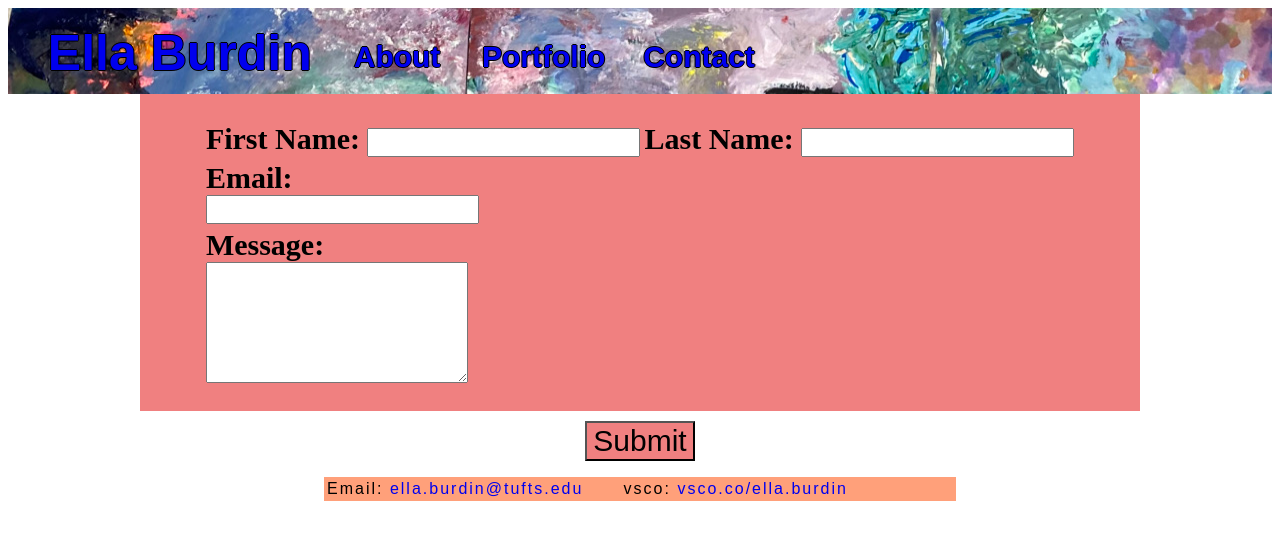
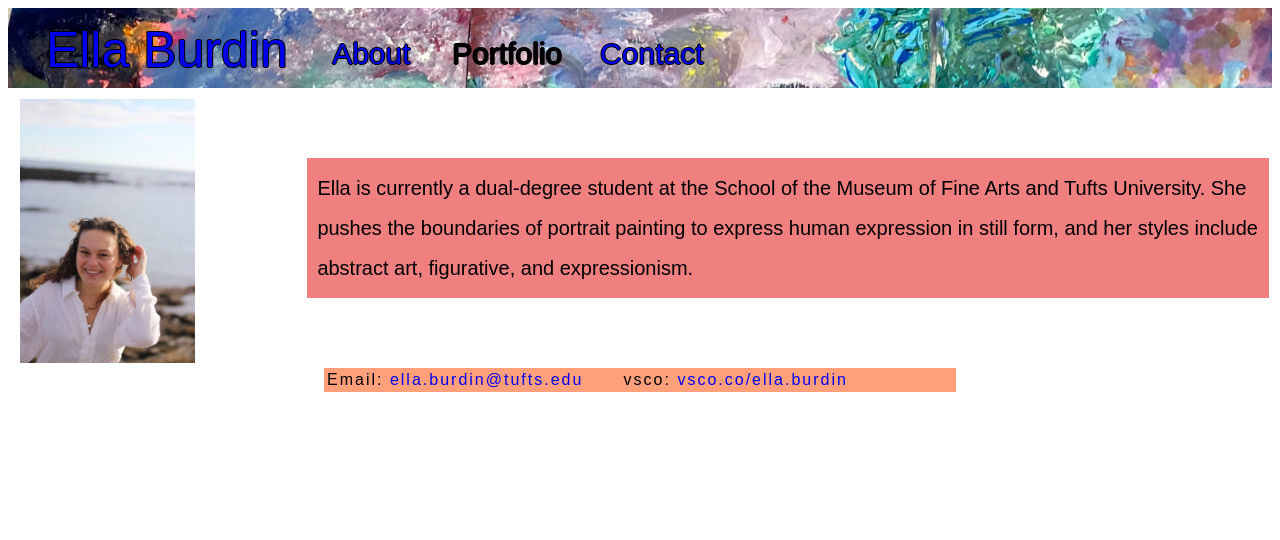
Before and after one commit to VeraYChoi/WebProgramming, a plain HTML site: page contact.html in a window 1280 px wide. Drawn offline with Linux system fonts and the light colour scheme.

Commit message:
Update contact.html

```diff
--- a/contact.html
+++ b/contact.html
@@ -1,99 +1,92 @@
 <html>
 <head>
 	<link rel="stylesheet" type="text/css" href="style.css">
+	<title>About Ella Burdin</title>
 	<meta name=‘viewport’ content=“width=device-width, initial-scale=1”>
-	<title>Contact Ella Burdin</title>
-</head>
-<style>
-	#headtable {
-		max-width: 100%;
-		width: 100%;
-		text-decoration: none;
-	}
-	.name {
-		font-family: serif;
-		display: inline-block;
-		font-size: 30px;
+
+	<style type="text/css">
+		#bio {
+			display: inline-block;
+			max-width: 100%;
+			width: auto;
+			margin-right: auto;
+			margin-left: auto;
+			font-family: fantasy;
+			font-size: 20px;
+			background-color: lightcoral;
+			line-height: 40px;
+			padding: 10px;
+			vertical-align: top;
+		}
+		img
+		{
+		max-width: 60%;
 		width: auto;
-	}
-	.box {
-		display: inline-block;
-		font-size: 20px;
-		width: auto;
-	}
-	#info {
-		background-color: lightcoral;
+		max-height: 50%;
+		height: auto;
+		display: inline;
+		padding-left: 3%;
+		padding-bottom: 1%;
+		padding-right: 0px;
+		margin-right: 0px;
+		padding-top: 3%;
+		}
+		@media (max-width: 700px) {
+		img {
 		max-width: 100%;
 		width: auto;
-		padding-left: 5%;
-		padding-right: 5%;
-		padding-bottom: 2%;
-		padding-top: 2%;
-		margin-left:auto;
-		margin-right: auto;
-		font-size: 30px;
-		text-align: left;
-	}
-	#submit {
-		font-family: fantasy;
-		font-size: 30px;
-		background-color: lightcoral;
+		height: auto;
 		display: block;
-		margin-top: 10px;
-		margin-right: auto;
-		margin-left: auto;
-	}
-</style>
+		padding-left: 1%;
+		padding-bottom: 1%;
+		padding-right: 1%;
+		}
+		#bio {
+			display: block;
+			max-width: 100%;
+			width: 100%;
+			margin-right: auto;
+			margin-left: auto;
+			font-family: fantasy;
+			font-size: 20px;
+			background-color: lightcoral;
+			line-height: 40px;
+			padding: 10px;
+			vertical-align: top;
+		}
+		}
+	</style>
+</head>
 <body>
 <header>
 	<div id='content'>
-		<table id="headtable">
+	<div id="ella">
+		<a href="https://veraychoi.github.io/WebProgramming/ella.html">Ella Burdin</a>
+	</div>
+	<div id="alignnav">
+		<ul id="nav"}>
+			<li><a href="#">About &nbsp &nbsp </a></li>
+			<li>Portfolio &nbsp &nbsp</li>
+			<li><a href="https://veraychoi.github.io/WebProgramming/contact.html">Contact</a></li>
+		</ul>
+	</div>
+	</div> <!-- end content-->
+	<table>
+		<tr>
+			<td>
+				<img src="ella.jpg"/>
+			</td>
+			<td>
+				<div id="bio">
+		Ella is currently a dual-degree student at the School of the Museum of Fine Arts and Tufts University. She pushes the boundaries of portrait painting to express human expression in still form, and her styles include abstract art, figurative, and expressionism.
+	</div>
+			</td>
+		</tr>
+	</table>
 
-			<tr>
-				<th id = "ella"><a href="https://veraychoi.github.io/WebProgramming/ella.html">Ella Burdin</a></th>
-			<th id = "alignnav">
-			<ul id="nav"}>
-				<li><a href="https://veraychoi.github.io/WebProgramming/about.html">About &nbsp &nbsp </a></li>
-				<li><a href="#">Portfolio &nbsp &nbsp</a></li>
-				<li><a href="#">Contact</a></li>
-			</ul>
-			</th>
-			</tr>
-		</table>
 
-	</div> <!-- end content-->
-	<!-- sdfj -->
+
 </header>
-	<form method="get" id="contact" name="contact">
-		<table id="info">
-			<tr>
-				<th>
-					<label for="firstname" class = "name"> First Name: </label>
-					<input type="text" name="firstname" id="firstname" class="box">
-				</th>
-				<th>
-					<label for="lastname" class="name"> Last Name: </label>
-					<input type="text" name="lastname" id="lastname" class="box">
-				</th>
-			</tr>
-			<tr>
-				<th>
-				<label for="email"> Email: </label>
-				<br/>
-				<input type="text" name="email" id="email" class="box">
-				</th>
-
-			</tr>
-			<tr> <th>
-				<label for="msg"> Message: </label>
-				<br/>
-				<textarea name="msg" id="msg" class="box" rows="5">
-				</textarea>
-			</th></tr>
-		</table>
-		<input type="submit" id="submit" name="submit" onclick="alert('Thank You!')">
-	</form>
-
 </body>
 <footer id="foot">
 	<table>
```
